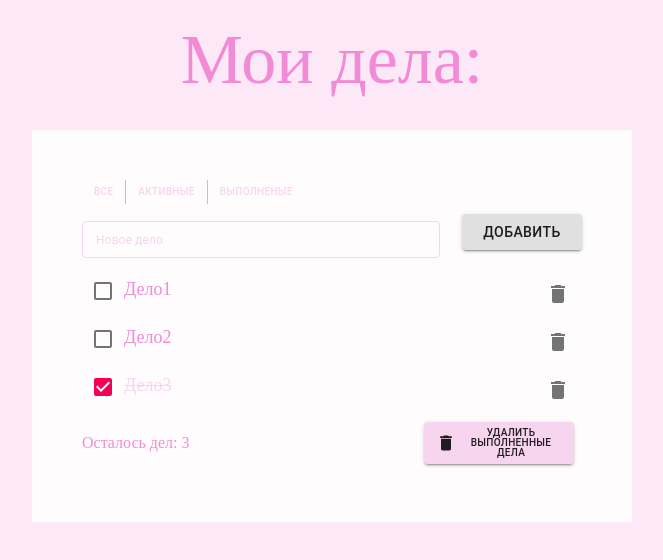
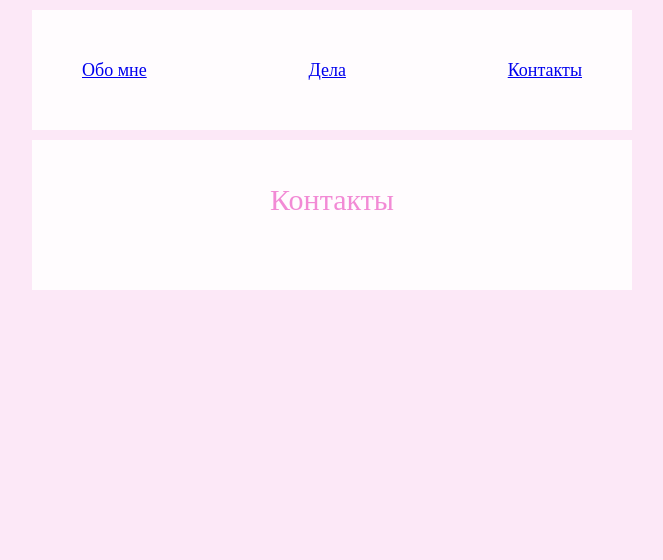
Before and after one commit to WebHeroSchool/Ekaterina-Um.---React_todo, a React (Create React App) app: page /contacts in a window 1280 px wide. Shown: the top 560 px of the page, without its empty margins (308-971 px from the left). Built offline with nearby package versions, Linux system fonts and the light colour scheme.

Commit message:
lesson39

```diff
--- /dev/null
+++ b/src/components/About/About.js
@@ -0,0 +1,6 @@
+import React from 'react';
+import styles from './About.module.css';
+
+export default function About({count}) {
+  return (<div className={styles.title}>Обо мне</div>);
+}
--- /dev/null
+++ b/src/components/About/About.module.css
@@ -0,0 +1,6 @@
+.title{
+  font: 30px/20px 'Amatic SC', cursive;
+  color: #F28AD5;
+  text-align: center;
+  margin: 0px auto 30px auto;
+}
--- a/src/components/App/App.js
+++ b/src/components/App/App.js
@@ -1,142 +1,27 @@
-import React, { useState, useEffect } from 'react';
-//import PropTypes from 'prop-types';
-import Filter from '../Filter/Filter';
-import InputItem from '../InputItem/InputItem';
-import ItemList from '../ItemList/ItemList';
-import Footer from '../Footer/Footer';
+import React from 'react';
+import { BrowserRouter as Router, Route, Link } from 'react-router-dom';
+import About from '../About/About';
+import Contacts from '../Contacts/Contacts';
+import Todo from '../Todo/Todo';
 import styles from './App.module.css';
 
-const App = () => {
+const App = () =>
+  (<Router>
+    <div>
+      <div className={styles.wrap}>
+        <div className={styles.menu}>
+          <Link to='/'><div>Обо мне</div></Link>
+          <Link to='/todo'><div>Дела</div></Link>
+          <Link to='/contacts'><div>Контакты</div></Link>
+        </div>
+      </div>
 
-  const [items, setItems] = useState([
-    { value: 'Дело1', isDone: false, id: 1 },
-    { value: 'Дело2', isDone: false, id: 2 },
-    { value: 'Дело3', isDone: true, id: 3}
-  ]);
-  const [count, setCount] = useState(3);
-
-  useEffect(() => { console.log('update'); });
-  useEffect(() => { console.log('mount'); });
-
-  const onClickDone = id => {
-    const newItemList = items.map(item => {
-      const newItem = { ...item};
-      if (item.id === id){
-        newItem.isDone = !item.isDone;
-      }
-      return newItem;
-    });
-    setItems(newItemList);
-  };
-
-  const onClickDelete = id => {
-    const newItemList = items.filter( item => item.id !== id );
-    setItems(newItemList);
-    setCount(count - 1);
-  };
-
-  const onClickAdd = value => {
-    const newItemList = [
-      ...items,
-      {
-        value,
-        isDone: false,
-        id: count + 1
-      }
-    ];
-    setItems(newItemList);
-    setCount(count + 1);
-  };
-
-  return (
-    <div>
-     <div className={styles.title}>Мои дела:</div>
-     <div className={styles.wrap}>
-       <Filter />
-       <InputItem onClickAdd={onClickAdd}/>
-       <ItemList
-          items = {items}
-          onClickDone={onClickDone}
-          onClickDelete={onClickDelete}
-        />
-       <Footer count = {count}/>
-     </div>
-    </div>);
-};
-
-
-// class App extends React.Component {
-//     state = {
-//       items: [
-//         {
-//           value: 'Дело1',
-//           isDone: false,
-//           id: 1
-//         },
-//         {
-//           value: 'Дело2',
-//           isDone: false,
-//           id: 2
-//         },
-//         {
-//           value: 'Дело3',
-//           isDone: true,
-//           id: 3
-//         }
-//       ],
-//       count: 3,
-//     };
-//
-//     onClickDone = id => {
-//       const newItemList = this.state.items.map(item => {
-//         const newItem = { ...item};
-//         if (item.id === id){
-//           newItem.isDone = !item.isDone;
-//         }
-//         return newItem;
-//       });
-//       this.setState({ items: newItemList });
-//     };
-//
-//     onClickDelete = id => {
-//       const newItemList = this.state.items.filter(item => {
-//         return item.id !== id;
-//       });
-//       this.setState({ items: newItemList });
-//     };
-//
-//     onClickAdd = value => this.setState(state => ({
-//       items: [
-//         ...state.items,
-//         {
-//           value,
-//           isDone: false,
-//           id: state.count + 1
-//         }
-//       ],
-//       count: state.count + 1
-//     }));
-//
-//    render() {
-//      return (
-//        <div>
-//          <div className={styles.title}>Мои дела:</div>
-//          <div className={styles.wrap}>
-//            <CustomizedInputs />
-//            <InputItem onClickAdd={this.onClickAdd}/>
-//            <ItemList
-//               items = {this.state.items}
-//               onClickDone={this.onClickDone}
-//               onClickDelete={this.onClickDelete}
-//             />
-//            <Footer/>
-//          </div>
-//        </div>);
-//    }
-// };
-//
-// App.propTypes = {
-//   items: PropTypes.array
-// };
+      <div className={styles.wrap}>
+        <Route path='/' exact component={About} />
+        <Route path='/todo' component={Todo} />
+        <Route path='/contacts' component={Contacts} />
+      </div>
+    </div>
+  </Router>);
 
 export default App;
--- a/src/components/App/App.module.css
+++ b/src/components/App/App.module.css
@@ -1,14 +1,13 @@
 body{
   background: #FCE8F7;
 }
-.title{
-  font: 70px/60px 'Amatic SC', cursive;
-  color: #F28AD5;
-  text-align: center;
-  margin: 30px auto auto auto;
+.menu{
+  display: flex;
+  flex-direction: row;
+  justify-content: space-between;
 }
 .wrap{
-  margin: 40px auto auto auto;
+  margin: 10px auto auto auto;
   width: 500px;
   font: 18px/20px 'Amatic SC', cursive;
   color: #F28AD5;
--- /dev/null
+++ b/src/components/Contacts/Contacts.js
@@ -0,0 +1,6 @@
+import React from 'react';
+import styles from './Contacts.module.css';
+
+export default function Contacts({count}) {
+  return (<div className={styles.title}>Контакты</div>);
+}
--- /dev/null
+++ b/src/components/Contacts/Contacts.module.css
@@ -0,0 +1,6 @@
+.title{
+  font: 30px/20px 'Amatic SC', cursive;
+  color: #F28AD5;
+  text-align: center;
+  margin: 0px auto 30px auto;
+}
--- /dev/null
+++ b/src/components/Todo/Todo.js
@@ -0,0 +1,67 @@
+import React, { useState, useEffect } from 'react';
+//import PropTypes from 'prop-types';
+import Filter from '../Filter/Filter';
+import InputItem from '../InputItem/InputItem';
+import ItemList from '../ItemList/ItemList';
+import Footer from '../Footer/Footer';
+import styles from './Todo.module.css';
+
+const Todo = () => {
+
+  const [items, setItems] = useState([
+    { value: 'Дело1', isDone: false, id: 1 },
+    { value: 'Дело2', isDone: false, id: 2 },
+    { value: 'Дело3', isDone: true, id: 3}
+  ]);
+  const [count, setCount] = useState(3);
+
+  useEffect(() => { console.log('update'); });
+  useEffect(() => { console.log('mount'); });
+
+  const onClickDone = id => {
+    const newItemList = items.map(item => {
+      const newItem = { ...item};
+      if (item.id === id){
+        newItem.isDone = !item.isDone;
+      }
+      return newItem;
+    });
+    setItems(newItemList);
+  };
+
+  const onClickDelete = id => {
+    const newItemList = items.filter( item => item.id !== id );
+    setItems(newItemList);
+    setCount(count - 1);
+  };
+
+  const onClickAdd = value => {
+    const newItemList = [
+      ...items,
+      {
+        value,
+        isDone: false,
+        id: count + 1
+      }
+    ];
+    setItems(newItemList);
+    setCount(count + 1);
+  };
+
+  return (
+    <div>
+     <div className={styles.title}>Мои дела</div>
+     <div>
+       <Filter />
+       <InputItem onClickAdd={onClickAdd}/>
+       <ItemList
+          items = {items}
+          onClickDone={onClickDone}
+          onClickDelete={onClickDelete}
+        />
+       <Footer count = {count}/>
+     </div>
+    </div>);
+};
+
+export default Todo;
--- /dev/null
+++ b/src/components/Todo/Todo.module.css
@@ -0,0 +1,6 @@
+.title{
+  font: 30px/20px 'Amatic SC', cursive;
+  color: #F28AD5;
+  text-align: center;
+  margin: 0px auto 30px auto;
+}
```
